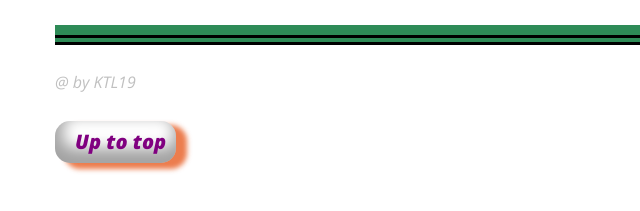
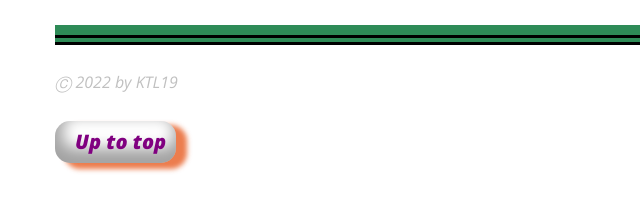
Before and after one commit to xxxKTL19/lessons_autumn, a plain HTML site: page lesson_6/index.html in a window 1280 px wide. Shown: the part 9202-9413 px from the top of the page, 0-640 px from the left. Drawn offline with nearby package versions, Linux system fonts and the light colour scheme.

Commit message:
Update index.html

```diff
--- a/lesson_6/index.html
+++ b/lesson_6/index.html
@@ -116,7 +116,7 @@
    </main>
    <footer>
       <div></div>
-      <p>@ by KTL19</p>
+      <p>Ⓒ 2022 by KTL19</p>
       <p> <a href="#top">Up to top</a></p>
    </footer>
 </body>
```
